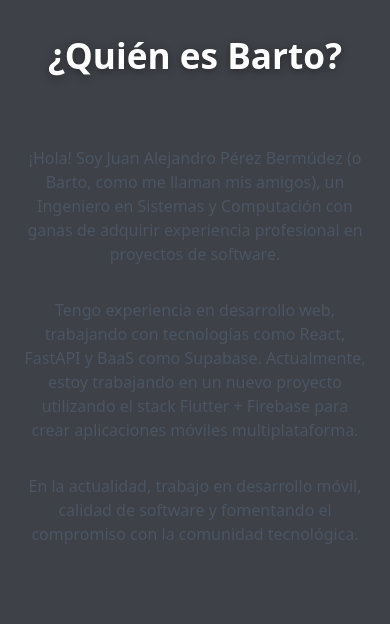
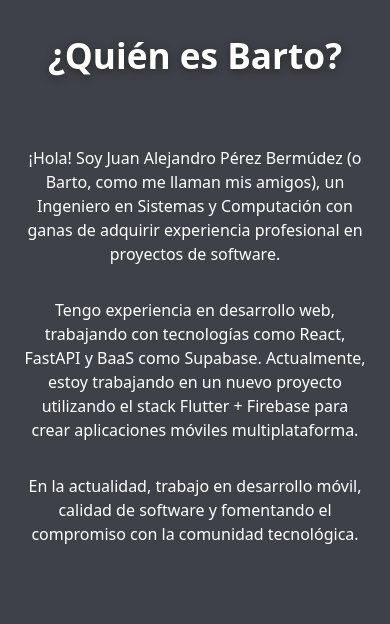
Before and after one commit to Mega-Barto/Mega-Barto.github.io, a React (Vite) app: page / in a window 390 px wide. Shown: the part 940-1564 px from the top of the page. Built offline with nearby package versions, Linux system fonts and the light colour scheme; grey boxes are pictures that could not be loaded.

Commit message:
feat: Update text colors in AutobiographySection for better contrast

```diff
--- a/src/components/sections/AutobiographySection/AutobiographySection.css
+++ b/src/components/sections/AutobiographySection/AutobiographySection.css
@@ -66,14 +66,14 @@
 
   .section-title {
     font-size: 2.2rem;
-    color: var(--color-primary-900);
+    color: var(--color-text-inverse);
   }
 
   .autobiography-text {
-    color: var(--color-text-primary);
+    color: var(--color-text-inverse);
   }
 
   .autobiography-text p {
-    color: var(--color-text-secondary);
+    color: var(--color-text-inverse);
   }
 }
```
